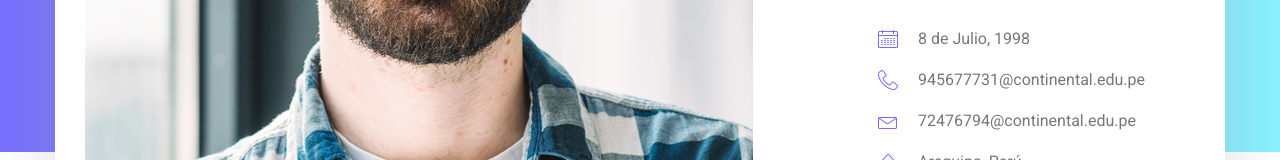
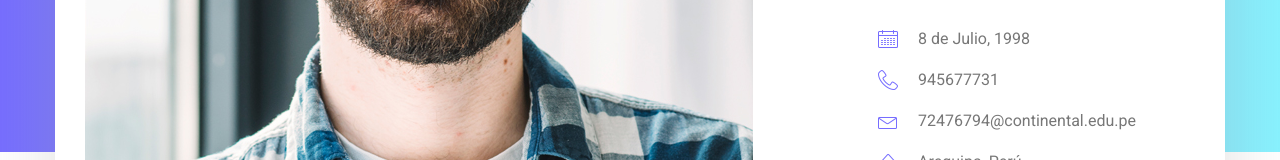
Before and after one commit to ceciliadazanunez/Pagina-Web, a plain HTML site: page index.html in a window 1280 px wide. Shown: the part 608-768 px from the top of the page. Drawn offline with Linux system fonts and the light colour scheme.

Commit message:
cambio 5

```diff
--- a/index.html
+++ b/index.html
@@ -80,7 +80,7 @@
 									<p>You will begin to realise why this exercise is called the Dickens Pattern (with reference to the ghost showing Scrooge some different futures)</p>
 									<ul class="list basic_info">
 										<li><a href="#"><i class="lnr lnr-calendar-full"></i>8 de Julio, 1998</a></li>
-										<li><a href="#"><i class="lnr lnr-phone-handset"></i> 945677731@continental.edu.pe</a></li>
+										<li><a href="#"><i class="lnr lnr-phone-handset"></i> 945677731</a></li>
 										<li><a href="#"><i class="lnr lnr-envelope"></i> 72476794@continental.edu.pe</a></li>
 										<li><a href="#"><i class="lnr lnr-home"></i> Arequipa, Perú</a></li>
 									</ul>
```
